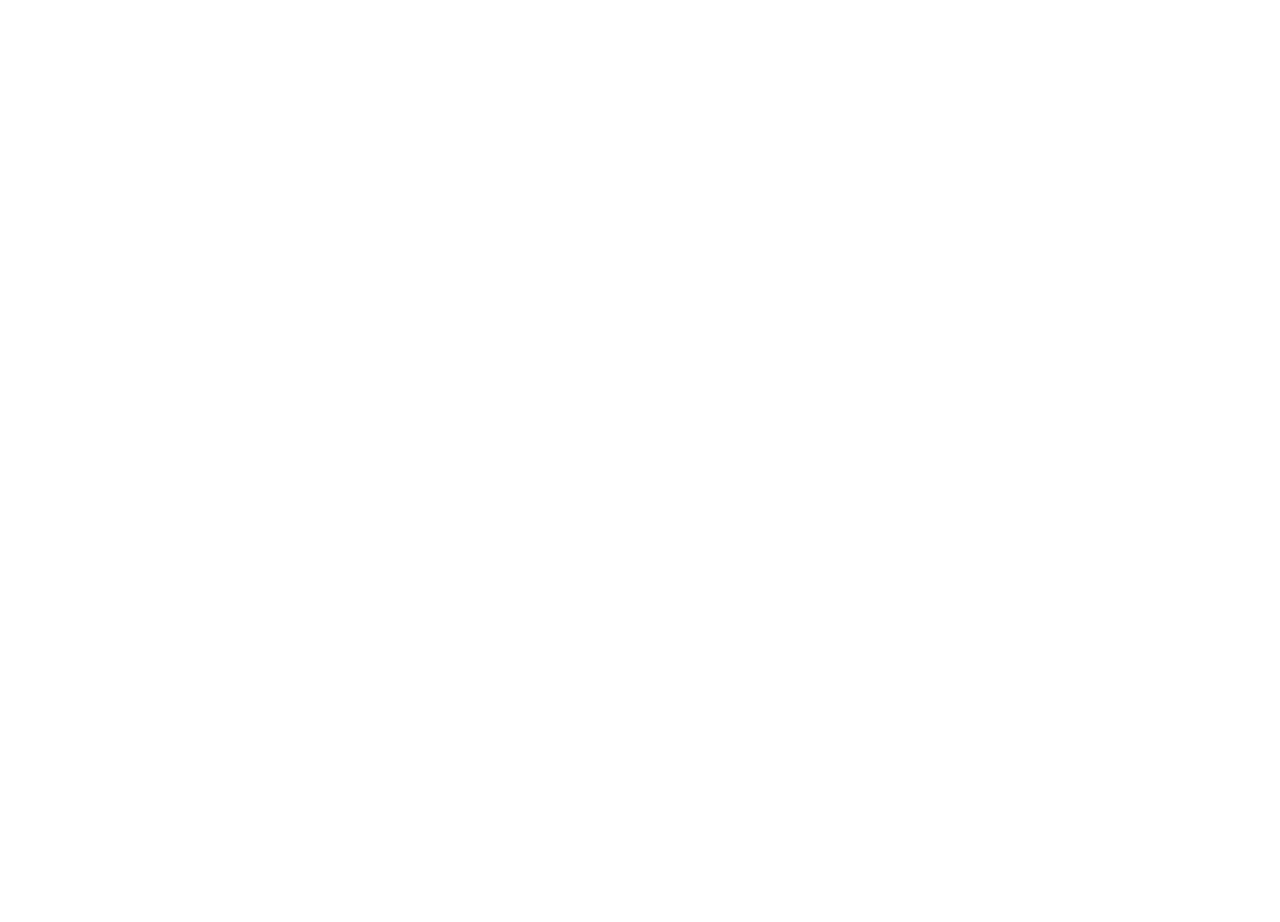
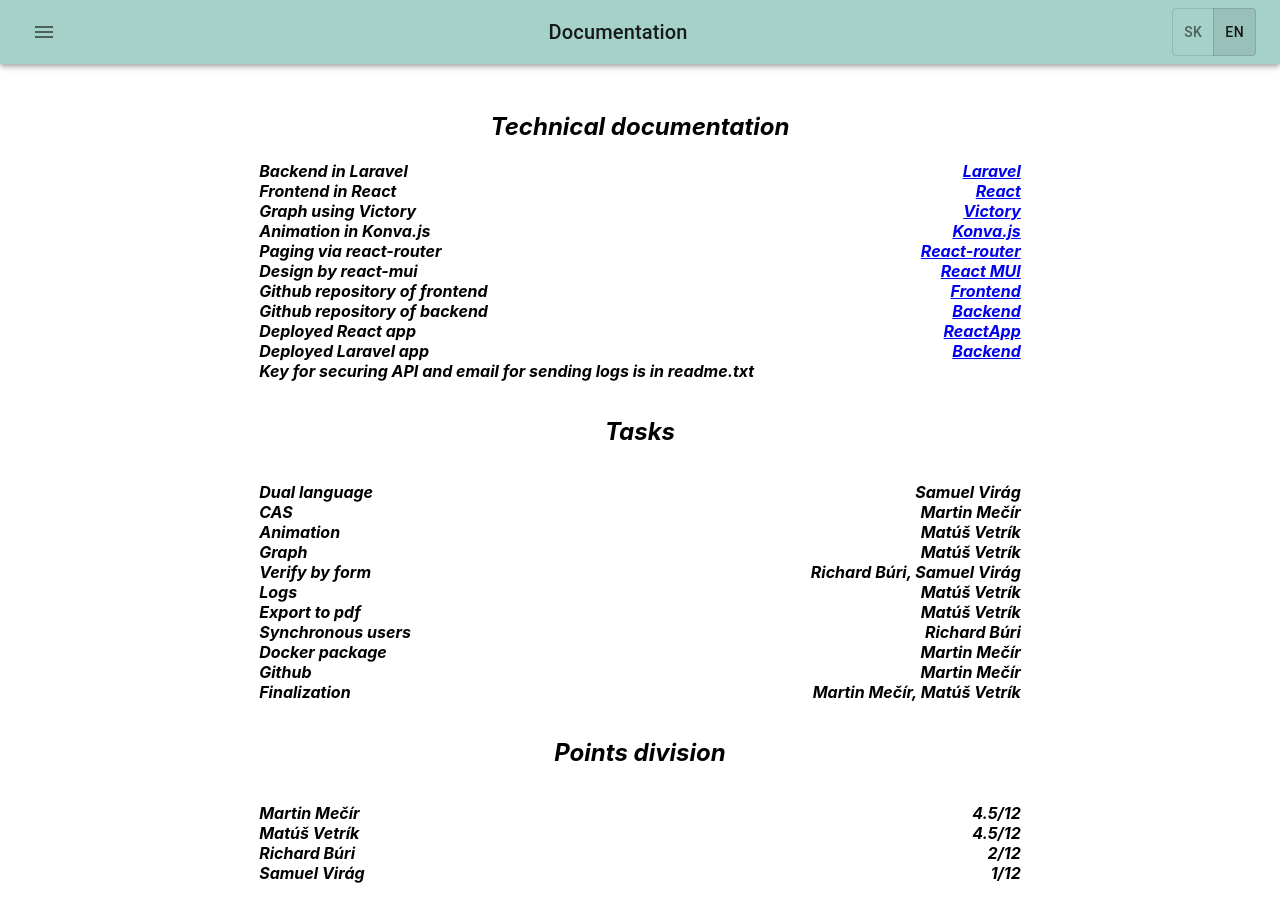
Before and after one commit to mecirmartin/webte2-final-frontend, a React (Create React App) app: page /documentation in a window 1280 px wide. Before the commit this address had no page. Before the commit the page ends 800 px from the top, so only its background shows below. Built offline with nearby package versions, Linux system fonts and the light colour scheme; the HTML template or start-up script is replaced by a standard one.

Commit message:
refactor

```diff
--- a/src/App.tsx
+++ b/src/App.tsx
@@ -6,6 +6,7 @@
 import About from "./components/About";
 import Users from "./components/Users";
 import {useState} from "react";
+import Documentation from "./components/Documentation";
 
 const App = () => {
   const [activeUsers, setactiveUsers] = useState<Boolean>(false);
@@ -42,6 +43,15 @@
               </>
             }
           />
+          <Route
+            path="documentation"
+            element={
+              <>
+                <Header message="navbar.doc.message" />
+                <Documentation />
+              </>
+            }
+          />
         </Routes>
       </BrowserRouter>
     </div>
--- a/src/components/Body.tsx
+++ b/src/components/Body.tsx
@@ -43,8 +43,8 @@
 
   const handleChange = (e: any) => {
     if (e?.target?.value) {
-      if (e?.target?.value > 1) e.target.value = 1;
-      if (e?.target?.value < -1) e.target.value = -1;
+      if (e?.target?.value > 2) e.target.value = 2;
+      if (e?.target?.value < -2) e.target.value = -2;
       setWheelR(parseFloat(e?.target?.value));
     }
   };
--- /dev/null
+++ b/src/components/Documentation.tsx
@@ -0,0 +1,147 @@
+import {Grid} from "@mui/material";
+import React from "react";
+import {useTranslation} from "react-i18next";
+
+const Documentation = () => {
+  const {t} = useTranslation();
+  return (
+    <Grid
+      container
+      direction="column"
+      justifyContent="center"
+      alignItems="center"
+      spacing={2}
+      fontWeight="bold"
+      fontStyle="italic"
+    >
+      <Grid item width="60%">
+        <Grid item marginTop={6}>
+          {" "}
+          <h2>{t("tech.1.header")}</h2>{" "}
+        </Grid>
+        <Grid container justifyContent="space-between">
+          <div>{t("tech.1")}</div>
+          <a href="https://laravel.com/docs/9.x/sail">Laravel</a>
+        </Grid>
+        <Grid container justifyContent="space-between">
+          <div>{t("tech.2")}</div>
+          <a href="https://reactjs.org/">React</a>
+        </Grid>
+        <Grid container justifyContent="space-between">
+          <div>{t("tech.3")}</div>
+          <a href="https://formidable.com/open-source/victory/">Victory</a>
+        </Grid>
+        <Grid container justifyContent="space-between">
+          <div>{t("tech.4")}</div>
+          <a href="https://konvajs.org/docs/react/Intro.html">Konva.js</a>
+        </Grid>
+        <Grid container justifyContent="space-between">
+          <div>{t("tech.5")}</div>
+          <a href="https://reactrouter.com/">React-router</a>
+        </Grid>
+        <Grid container justifyContent="space-between">
+          <div>{t("tech.6")}</div>
+          <a href="https://mui.com/">React MUI</a>
+        </Grid>
+        <Grid container justifyContent="space-between">
+          <div>{t("tech.7")}</div>
+          <a href="https://github.com/mecirmartin/webte2-final-frontend">
+            Frontend
+          </a>
+        </Grid>
+        <Grid container justifyContent="space-between">
+          <div>{t("tech.8")}</div>
+          <a href="https://github.com/mecirmartin/webte2-final-backend">
+            Backend
+          </a>
+        </Grid>
+        <Grid container justifyContent="space-between">
+          <div>{t("tech.9")}</div>
+          <a href="https://site190.webte.fei.stuba.sk/">ReactApp</a>
+        </Grid>
+        <Grid container justifyContent="space-between">
+          <div>{t("tech.10")}</div>
+          <a href="https://site128.webte.fei.stuba.sk/api">Backend</a>
+        </Grid>
+        <Grid container justifyContent="space-between">
+          <div>{t("tech.11")}</div>
+        </Grid>
+      </Grid>
+
+      <Grid item>
+        {" "}
+        <h2>{t("task.1.header")}</h2>{" "}
+      </Grid>
+      <Grid item width="60%">
+        <Grid container justifyContent="space-between">
+          <div>{t("task.1")}</div>
+          <div>Samuel Virág</div>
+        </Grid>
+        <Grid container justifyContent="space-between">
+          <div>{t("task.2")}</div>
+          <div>Martin Mečír</div>
+        </Grid>
+        <Grid container justifyContent="space-between">
+          <div>{t("task.3")}</div>
+          <div>Matúš Vetrík</div>
+        </Grid>
+        <Grid container justifyContent="space-between">
+          <div>{t("task.4")} </div>
+          <div>Matúš Vetrík</div>
+        </Grid>
+        <Grid container justifyContent="space-between">
+          <div>{t("task.5")}</div>
+          <div>Richard Búri, Samuel Virág</div>
+        </Grid>
+        <Grid container justifyContent="space-between">
+          <div>{t("task.6")}</div>
+          <div>Matúš Vetrík</div>
+        </Grid>
+        <Grid container justifyContent="space-between">
+          <div>{t("task.7")}</div>
+          <div>Matúš Vetrík</div>
+        </Grid>
+        <Grid container justifyContent="space-between">
+          <div>{t("task.8")}</div>
+          <div>Richard Búri</div>
+        </Grid>
+        <Grid container justifyContent="space-between">
+          <div>{t("task.9")}</div>
+          <div>Martin Mečír</div>
+        </Grid>
+        <Grid container justifyContent="space-between">
+          <div>{t("task.10")}</div>
+          <div>Martin Mečír</div>
+        </Grid>
+        <Grid container justifyContent="space-between">
+          <div>{t("task.11")}</div>
+          <div>Martin Mečír, Matúš Vetrík</div>
+        </Grid>
+      </Grid>
+      <Grid item>
+        {" "}
+        <h2>{t("split")}</h2>{" "}
+      </Grid>
+      <Grid item width="60%" marginBottom={5}>
+        <Grid container justifyContent="space-between">
+          <div>Martin Mečír</div>
+          <div>4.5/12</div>
+        </Grid>
+        <Grid container justifyContent="space-between">
+          <div>Matúš Vetrík</div>
+          <div>4.5/12</div>
+        </Grid>
+        <Grid container justifyContent="space-between">
+          <div>Richard Búri</div>
+          <div>2/12</div>
+        </Grid>
+        <Grid container justifyContent="space-between">
+          <div>Samuel Virág</div>
+          <div>1/12</div>
+        </Grid>
+      </Grid>
+    </Grid>
+  );
+};
+
+export default Documentation;
--- a/src/components/NavBar.tsx
+++ b/src/components/NavBar.tsx
@@ -65,6 +65,14 @@
         >
           {t("navbar.users.message")}
         </MenuItem>
+        <MenuItem
+          onClick={() => {
+            handleClose();
+            navigate("/documentation");
+          }}
+        >
+          {t("navbar.doc.message")}
+        </MenuItem>
         <Email />
       </Menu>
     </>
--- a/src/lang.json
+++ b/src/lang.json
@@ -5,6 +5,7 @@
       "welcome.message.desc": "Welcome to description of API",
       "navbar.main.message": "Main page",
       "navbar.users.message": "Users",
+      "navbar.doc.message": "Documentation",
       "navbar.about.message": "Description",
       "switch.anime.message": "Animation",
       "switch.graph.message": "Graph",
@@ -14,7 +15,7 @@
       "email.send.message": "Send logs",
       "email.successTitle.message": "Success",
       "email.success.message": "Email with logs was send successfully",
-      "dialog.message": "Enter obstacle height (-1..1) and optionally user name",
+      "dialog.message": "Enter obstacle height (-2..2) and optionally user name",
       "dialog.message.cancel": "Cancel",
       "dialog.message.submit": "Submit",
       "dialog.message.reopen": "Change obstacle height or user name",
@@ -26,7 +27,32 @@
       "descrition.num3": "By clicking on a checkbox, you can show or hide an animation, which shows operation of shock absorbers on car.",
       "descrition.num4": "Clicking the button show a context menu, in which you can visit the front page, show API documentation and where you can send an email with logs in CSV format to user.",
       "descrition.num5": "In this are you can change the radius of car wheel and user name.",
-      "descrition.num6": "After inputting a command, by clicking on submit button, you get the command evaluated and you get an answer shown."
+      "descrition.num6": "After inputting a command, by clicking on submit button, you get the command evaluated and you get an answer shown.",
+      "tech.1.header": "Technical documentation",
+      "tech.1": "Backend in Laravel",
+      "tech.2": "Frontend in React",
+      "tech.3": "Graph using Victory",
+      "tech.4": "Animation in Konva.js",
+      "tech.5": "Paging via react-router",
+      "tech.6": "Design by react-mui",
+      "tech.7": "Github repository of frontend",
+      "tech.8": "Github repository of backend",
+      "tech.9": "Deployed React app",
+      "tech.10": "Deployed Laravel app",
+      "tech.11": "Key for securing API and email for sending logs is in readme.txt",
+      "task.1.header": "Tasks",
+      "task.1": "Dual language",
+      "task.2": "CAS",
+      "task.3": "Animation",
+      "task.4": "Graph",
+      "task.5": "Verify by form",
+      "task.6": "Logs",
+      "task.7": "Export to pdf",
+      "task.8": "Synchronous users",
+      "task.9": "Docker package",
+      "task.10": "Github",
+      "task.11": "Finalization",
+      "split": "Points division"
     }
   },
   "sk": {
@@ -35,6 +61,7 @@
       "welcome.message.desc": "Vitajte v popise API",
       "navbar.main.message": "Hlavná stránka",
       "navbar.users.message": "Používatelia",
+      "navbar.doc.message": "Dokumentácia",
       "navbar.about.message": "Popis",
       "switch.anime.message": "Animácia",
       "switch.graph.message": "Graf",
@@ -44,7 +71,7 @@
       "email.send.message": "Zaslať logy",
       "email.successTitle.message": "Úspech",
       "email.success.message": "Email s logmi bol úspešne odoslaný",
-      "dialog.message": "Zadajte výšku prekážky (-1..1) a voliteľne meno používateľa",
+      "dialog.message": "Zadajte výšku prekážky (-2..2) a voliteľne meno používateľa",
       "dialog.message.cancel": "Zavrieť",
       "dialog.message.submit": "Potvrdiť",
       "dialog.message.reopen": "Zmeniť výšku prekážky alebo používateľa",
@@ -55,7 +82,32 @@
       "descrition.num3": "Po kliknutí na prepínač sa dá zobraziť, alebo skryť simulácia auta, ktorá zobrazuje činnosť tlmičov na aute.",
       "descrition.num4": "Kliknutie na tlačidla zobrazí kontextové okno, v ktorom sa môžeme prepnúť na úvodnú stránku, na zobrazenie popisu API a v ktorom môžeme odoslať email slogmi vo formáte CSV používateľovi.",
       "descrition.num5": "V tejto časti sa dá zmeniť veľkosť polomeru kolies auta a meno používateľa.",
-      "descrition.num6": "Po zadaní príkazu do textového poľa a kliknutí na tlačidlo sa vyhodnotí príkaz a zobrazí sa odpoveď."
+      "descrition.num6": "Po zadaní príkazu do textového poľa a kliknutí na tlačidlo sa vyhodnotí príkaz a zobrazí sa odpoveď.",
+      "tech.1.header": "Technická dokumentácia",
+      "tech.1": "Backend aplikácie je vytvorený pomocou php frameworku laravel",
+      "tech.2": "Frontend aplikácie je vytvoerený pomocou javascript frameworku React",
+      "tech.3": "Vykreslovanie grafu je poskytované knižnicou Victory",
+      "tech.4": "Animácia je uskutočnená pomocou canvas knižnice Konva.js",
+      "tech.5": "Na stránkovanie je použitý react-router",
+      "tech.6": "Vzhľad stránky je tvorený pomocu komponentou knižnice react-material-ui",
+      "tech.7": "Github repozitár frontendu",
+      "tech.8": "Github repozitár backendu",
+      "tech.9": "Vysadená React aplikácia",
+      "tech.10": "Vysadený Laravel backend",
+      "tech.11": "Klúč k zabezpečeniu API a email na posielanie logov sú umiestnené v readme.txt",
+      "task.1.header": "Úlohy",
+      "task.1": "Dvojjazyčnosť",
+      "task.2": "API ku CAS zabezpečené API kľúčom alebo tokenom",
+      "task.3": "Animácia",
+      "task.4": "Graf synchronizovaný s animáciou",
+      "task.5": "Overenie API cez formulár v rozsahu špecifikovanom v úlohe 5",
+      "task.6": "Logovanie a export do csv + odoslanie mailu",
+      "task.7": "Export popisu API do pdf",
+      "task.8": "Synchrónne sledovanie experimentovania",
+      "task.9": "Docker balíček",
+      "task.10": "Používanie verzionovacieho systému všetkými členmi tímu",
+      "task.11": "Finalizácia aplikácie",
+      "split": "Rozdelenie bodov"
     }
   }
 }
```
Also changed, not shown: src/components/Animation.tsx (+4 -4 lines).
